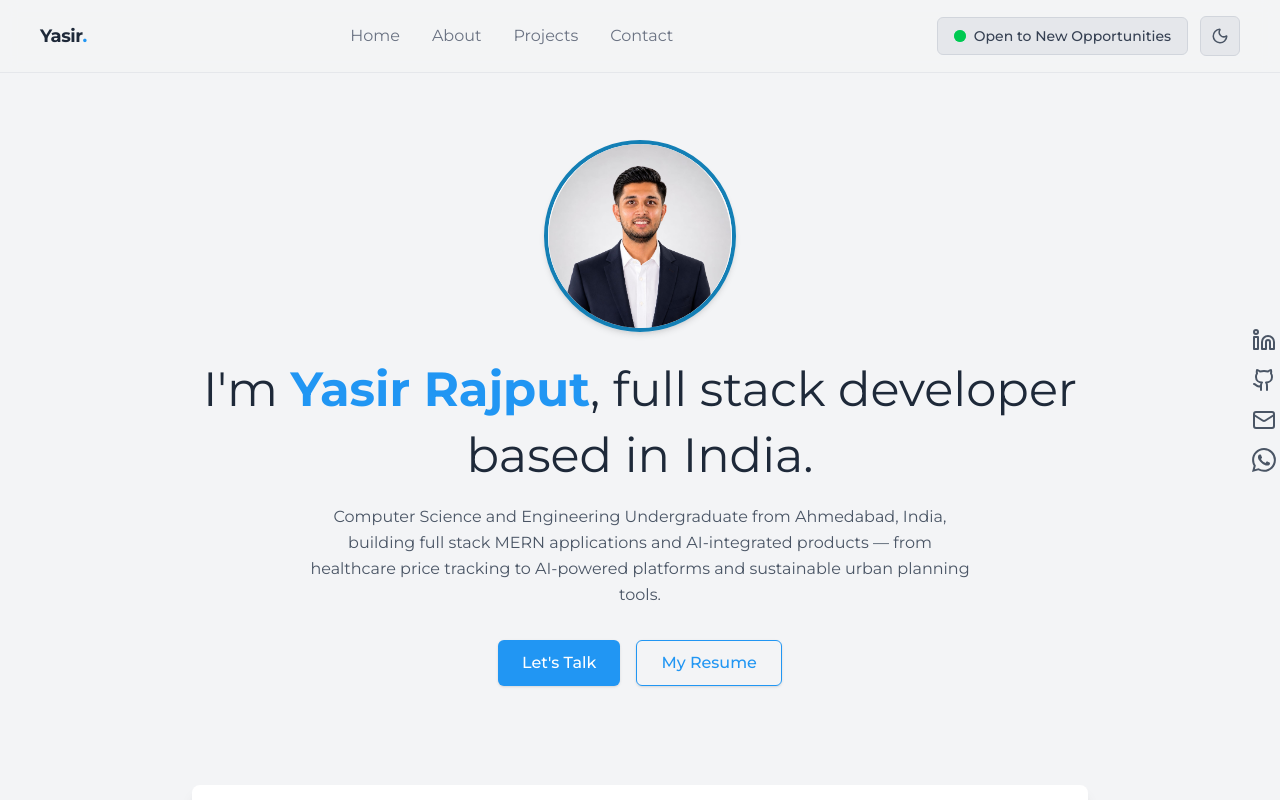
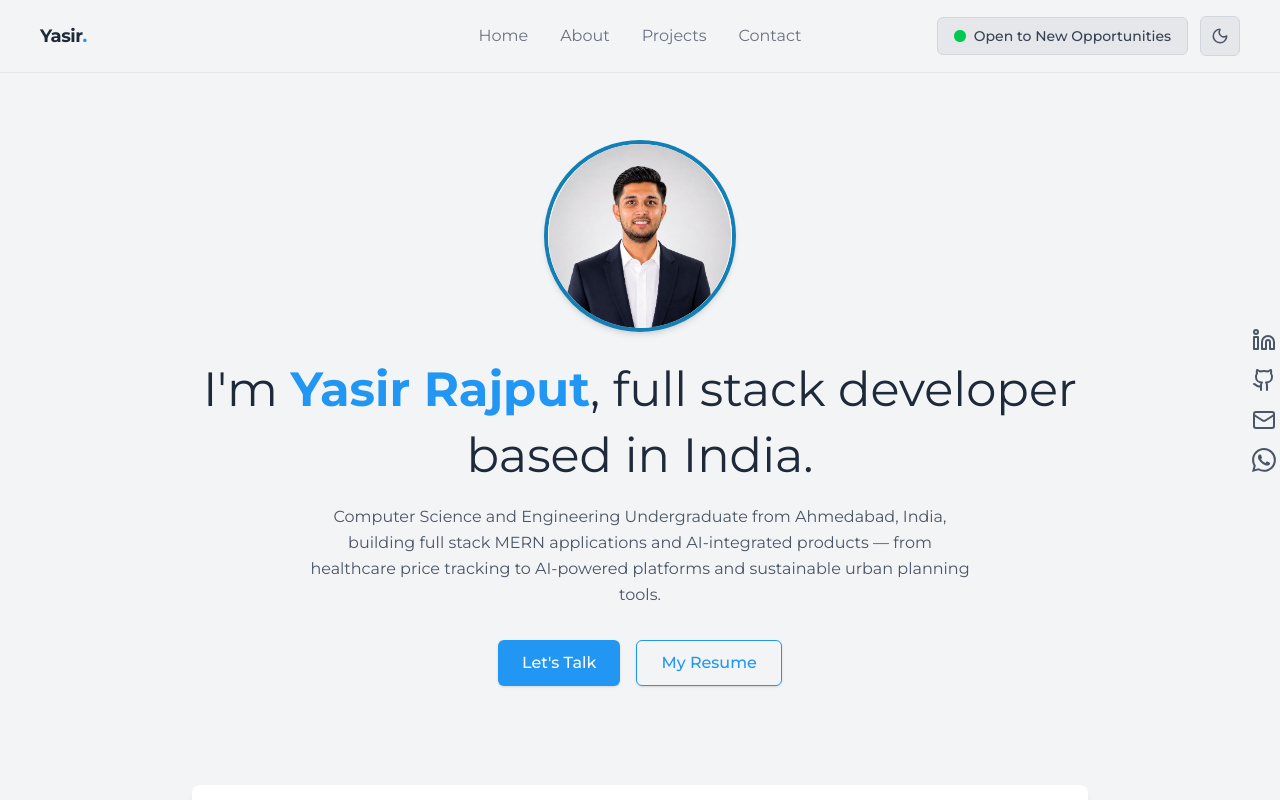
Before and after one commit to yasirrajput4/portfolio, a React (Vite) app: page / in a window 1280 px wide. Shown: the top 800 px of the page. Built offline with nearby package versions, Linux system fonts and the light colour scheme.

Commit message:
fix(navbar): center navigation independent of logo and badge width

```diff
--- a/src/components/Navbar.jsx
+++ b/src/components/Navbar.jsx
@@ -30,17 +30,18 @@ const Navbar = ({ theme, toggleTheme }) => {
       className="sticky top-0 z-50 bg-gray-100/90 dark:bg-gray-900/90 backdrop-blur-sm border-b border-gray-200 dark:border-gray-800 transition-colors duration-300"
       style={{ fontFamily: "Montserrat, sans-serif" }}
     >
-      <div className="flex items-center justify-between px-6 sm:px-10 py-4">
+      {/* relative wrapper lets the nav center itself independent of the two side elements */}
+      <div className="relative flex items-center justify-between px-6 sm:px-10 py-4">
         {/* Logo */}
         <a
           href="#home"
-          className="text-lg font-bold text-gray-800 dark:text-gray-100 tracking-tight"
+          className="text-lg font-bold text-gray-800 dark:text-gray-100 tracking-tight z-10"
         >
           Yasir<span className="text-[rgb(33,150,243)]">.</span>
         </a>
 
-        {/* Desktop Nav */}
-        <nav className="hidden md:flex gap-8 text-gray-500 dark:text-gray-400 text-base">
+        {/* Desktop Nav - absolutely centered on the header, not dependent on sibling widths */}
+        <nav className="hidden md:flex gap-8 text-gray-500 dark:text-gray-400 text-base absolute left-1/2 -translate-x-1/2">
           {NAV_LINKS.map((link) => (
             <a
               key={link.href}
@@ -53,7 +54,7 @@ const Navbar = ({ theme, toggleTheme }) => {
         </nav>
 
         {/* Right side: availability badge + theme toggle - desktop */}
-        <div className="hidden md:flex items-center gap-3">
+        <div className="hidden md:flex items-center gap-3 z-10">
           <div className="flex items-center gap-2 px-4 py-2 rounded-md text-sm font-medium text-gray-700 dark:text-gray-200 bg-gray-200 dark:bg-gray-800 border border-gray-300 dark:border-gray-700">
             <span className="relative flex h-3 w-3">
               <span className="animate-ping absolute inline-flex h-full w-full rounded-full bg-green-400 opacity-75"></span>
@@ -61,13 +62,11 @@ const Navbar = ({ theme, toggleTheme }) => {
             </span>
             Open to New Opportunities
           </div>
-          {/* Fixed: Passed theme and toggleTheme props */}
           <ThemeToggleButton theme={theme} toggleTheme={toggleTheme} />
         </div>
 
         {/* Mobile: theme toggle + hamburger */}
-        <div className="flex items-center gap-2 md:hidden">
-          {/* Fixed: Passed theme and toggleTheme props */}
+        <div className="flex items-center gap-2 md:hidden z-10">
           <ThemeToggleButton theme={theme} toggleTheme={toggleTheme} />
           <button
             type="button"
```
